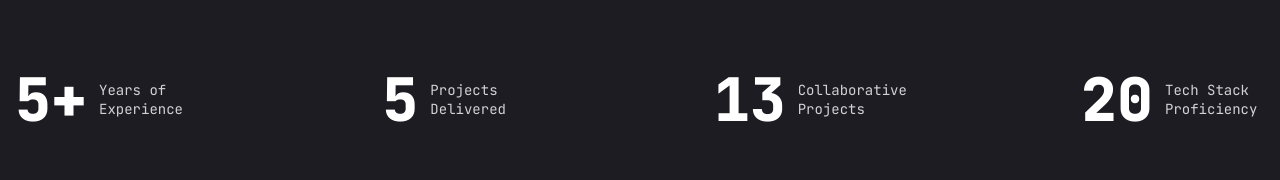
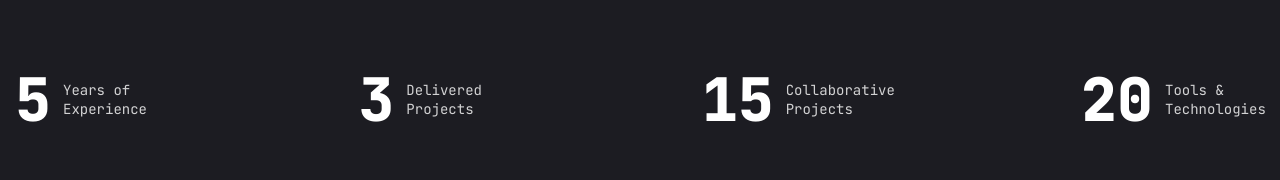
Before and after one commit to ArnasLebedevas/AL, a Next.js app: page / in a window 1280 px wide. Shown: the part 713-893 px from the top of the page. Built offline with nearby package versions, Linux system fonts and the light colour scheme.

Commit message:
add favicon

```diff
--- a/src/app/layout.tsx
+++ b/src/app/layout.tsx
@@ -14,7 +14,11 @@ const fontJetBrains = JetBrains_Mono({
 
 export const metadata: Metadata = {
   title: "AL",
-  description: "Portfolio of AL – showcasing projects, skills, and experience in web development and design.",
+  description:
+    "Portfolio of AL – showcasing projects, skills, and experience in web development and design.",
+  icons: {
+    icon: "/favicon.svg",
+  },
 };
 
 export default function RootLayout({
--- a/src/components/layout/statistics.tsx
+++ b/src/components/layout/statistics.tsx
@@ -15,11 +15,11 @@ export default function Statistics({ data }: Props) {
           {data.map((stat, index) => (
             <div
               key={index}
-              className="flex flex-col md:flex-row items-center md:items-start sm:w-auto w-[30%] xl:items-center"
+              className="flex flex-col md:flex-row items-center md:items-start sm:w-auto w-[40%] xl:items-center"
             >
               <CountUp
                 end={stat.value}
-                duration={2}
+                duration={4}
                 suffix={stat.suffix}
                 className="text-4xl xl:text-6xl font-extrabold text-white"
               />
--- a/src/content/experience.json
+++ b/src/content/experience.json
@@ -1,6 +1,6 @@
 [
-  { "label": "Years of Experience", "value": 5, "suffix": "+" },
-  { "label": "Projects Delivered", "value": 5  },
-  { "label": "Collaborative Projects", "value": 13  },
-  { "label": "Tech Stack Proficiency", "value": 20 }
+  { "label": "Years of Experience", "value": 5 },
+  { "label": "Delivered Projects", "value": 3  },
+  { "label": "Collaborative Projects", "value": 15  },
+  { "label": "Tools & Technologies", "value": 20 }
 ]
--- a/src/styles/theme.css
+++ b/src/styles/theme.css
@@ -4,7 +4,6 @@
 @theme inline {
   --font-primary: var(--font-jetbrains);
 
---breakpoint-xs: 480px;
   --breakpoint-sm: 640px;
   --breakpoint-md: 768px;
   --breakpoint-lg: 960px;
```
Also changed, not shown: public/favicon.svg (added).
